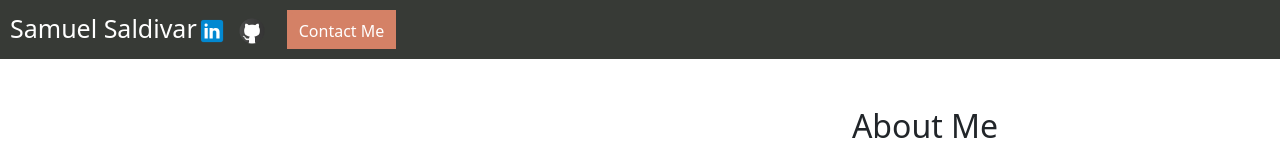
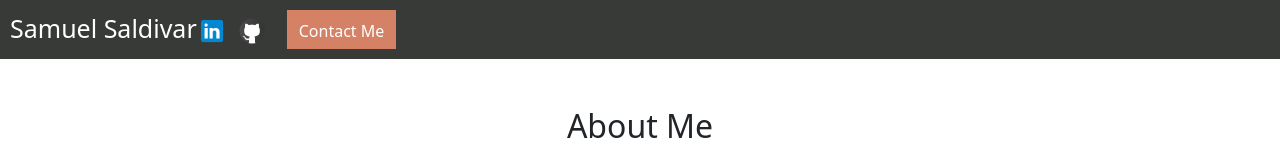
Before and after one commit to samuel408/2023-2024_Portfolio, a React (Create React App) app: page / in a window 1280 px wide. Shown: the top 166 px of the page. Built offline with nearby package versions, Linux system fonts and the light colour scheme.

Commit message:
did the outline to add projects later

```diff
--- a/src/component/About.js
+++ b/src/component/About.js
@@ -3,17 +3,24 @@ import myPhoto from '../assets/myPhoto.jpg';
 import 'bootstrap/dist/css/bootstrap.min.css'; // Import Bootstrap CSS
 
 function About(){
+    const titleStyle = {
+        textAlign: 'center',
+    };
     return (
+
         <div className="container mt-5">
+                        <h2 style={titleStyle}>About Me</h2>
+
           <div className="row align-items-center">
             <div className="col-md-6">
+
               <div className="text-center">
                 <img src={myPhoto} alt="My Photo" className="img-fluid rounded" style={{ width: '150px' }} />
               </div>
             </div>
             <div className="col-md-6">
               <div className="text-center">
-                <h2>About Me</h2>
+                {/* <h2 style={titleStyle}>About Me</h2> */}
                 <p className="mt-3">
               Hello! I'm a first-generation fourth-year Computer Science and Engineering major at UC Merced. My passion lies in software engineering, where I enjoy solving complex problems and creating innovative solutions.
             </p>
```
Also changed, not shown: src/component/Projects.js (added, +38 -0 lines).
